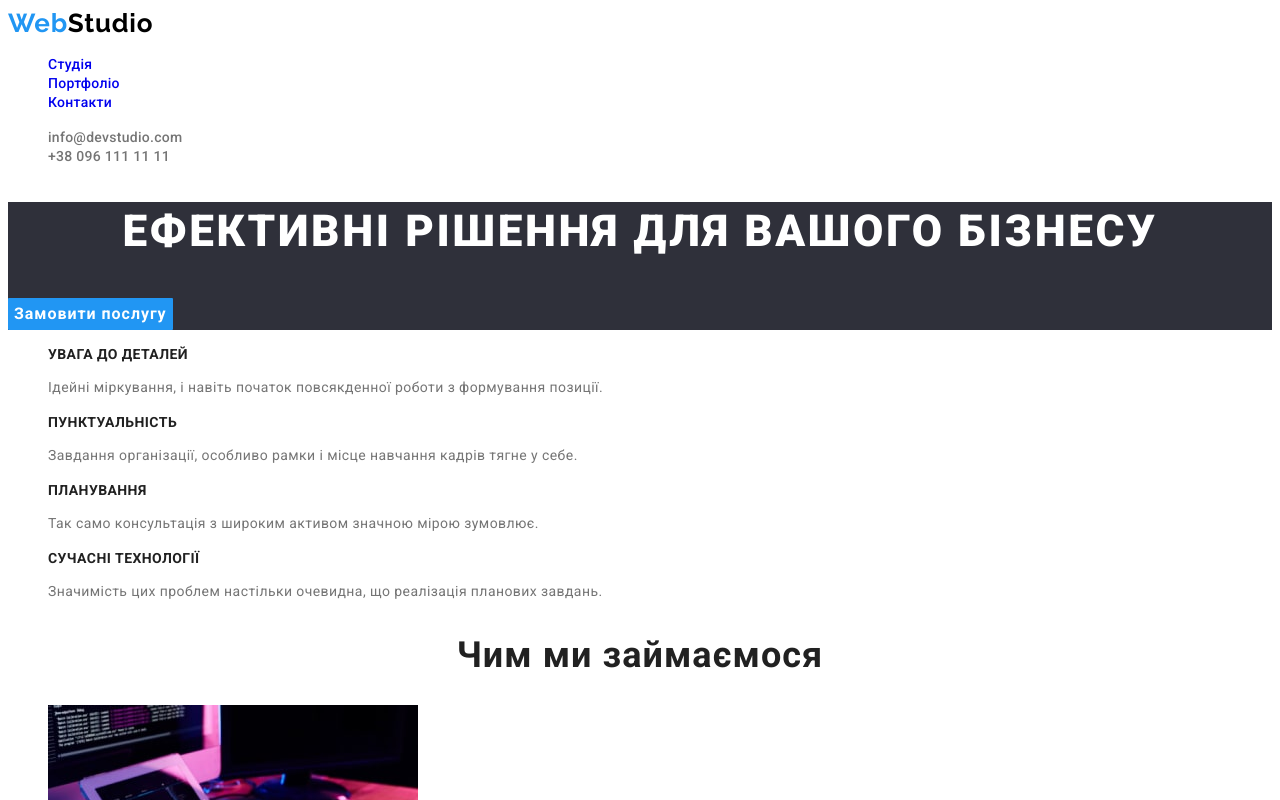
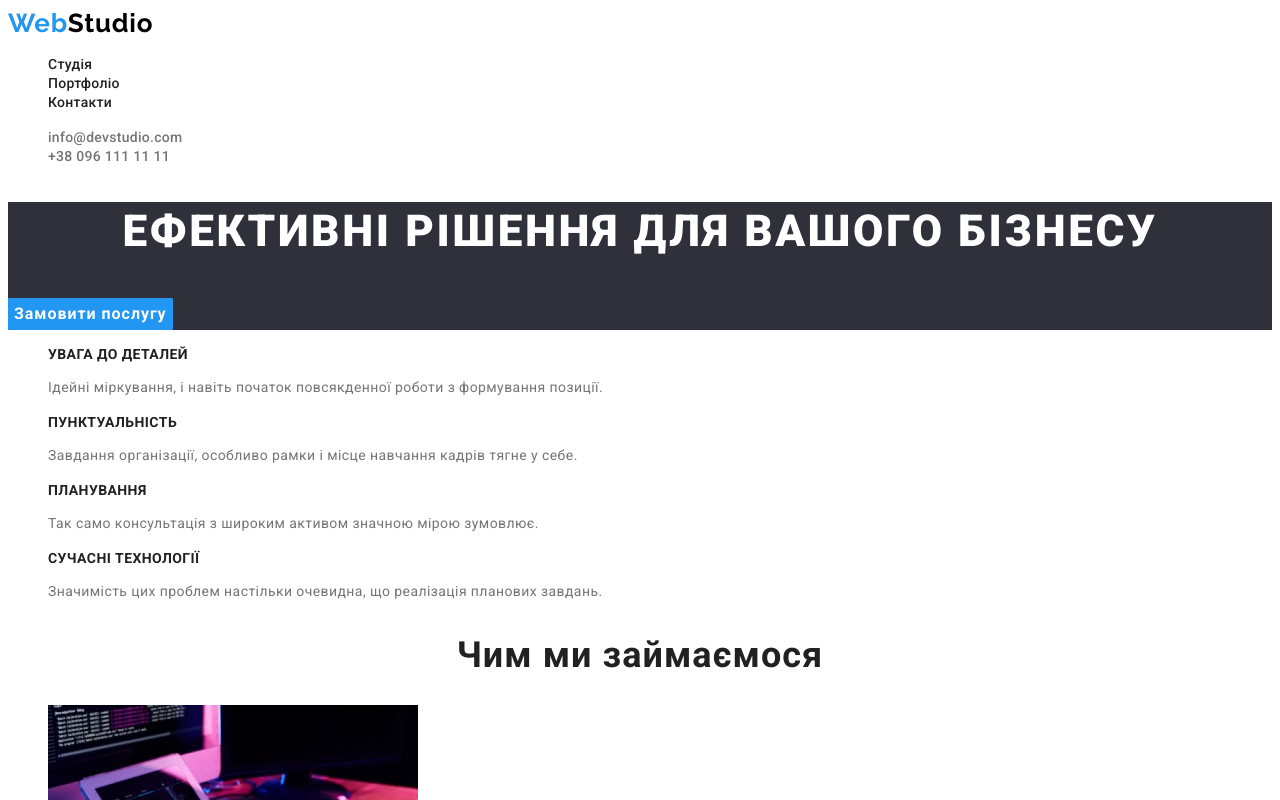
Before and after one commit to VitaliiShc/goit-markup-democourse-hw, a plain HTML site: page index.html in a window 1280 px wide. Shown: the top 800 px of the page. Drawn offline with Linux system fonts and the light colour scheme.

Commit message:
hw-2 fix bags

```diff
--- a/css/styles.css
+++ b/css/styles.css
@@ -47,6 +47,7 @@ ul {
 }
 
 .header-nav-link {
+  color: var(--primaru-color);
   font-size: 14px;
   font-weight: 500;
   letter-spacing: 0.02em;
--- a/index.html
+++ b/index.html
@@ -29,7 +29,7 @@
             <a href="./portfolio.html" class="header-nav-link">Портфоліо</a>
           </li>
           <li class="header-nav-item">
-            <a href="#" class="header-nav-link">Контакти</a>
+            <a href="/" class="header-nav-link">Контакти</a>
           </li>
         </ul>
       </nav>
```
